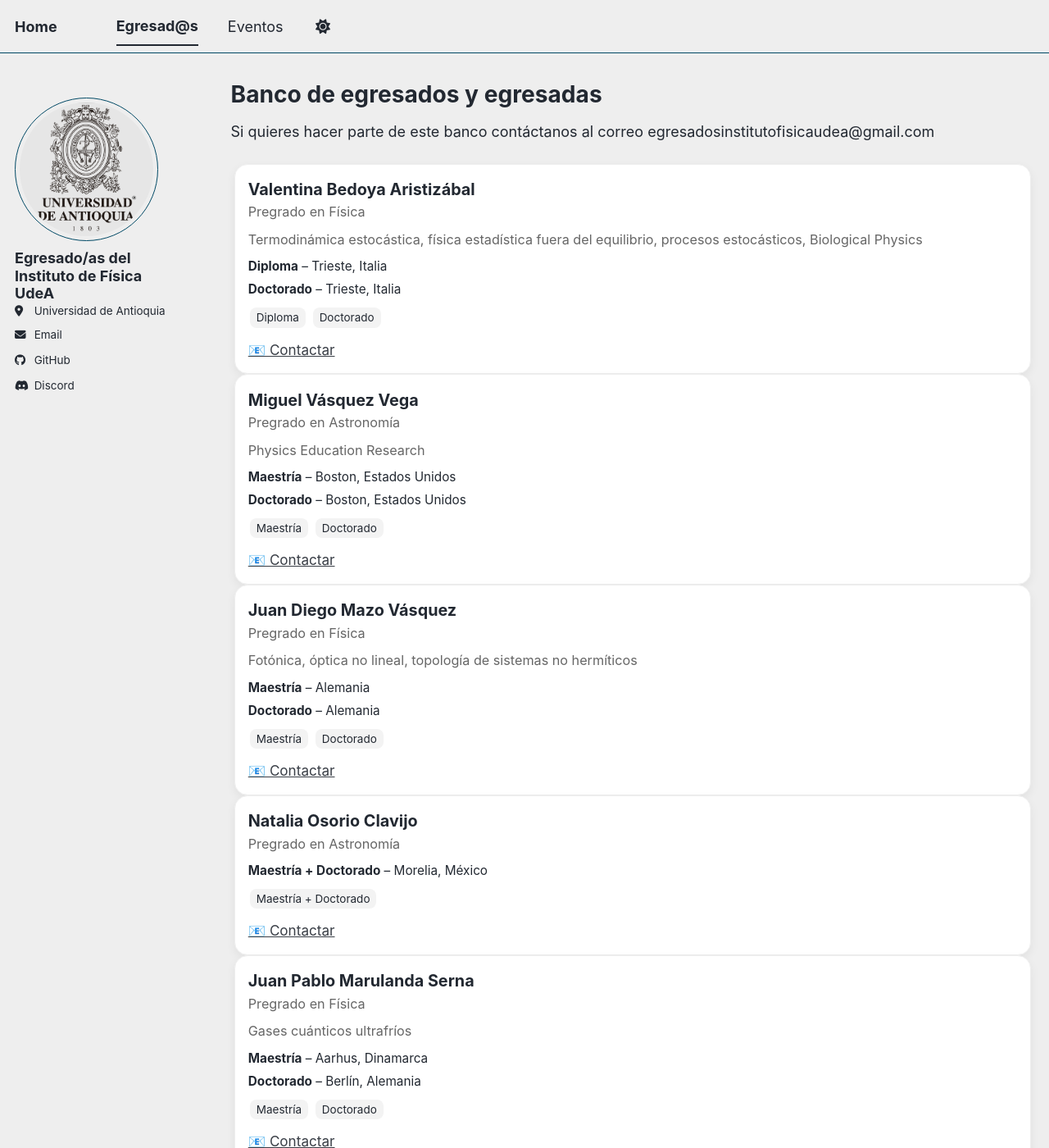
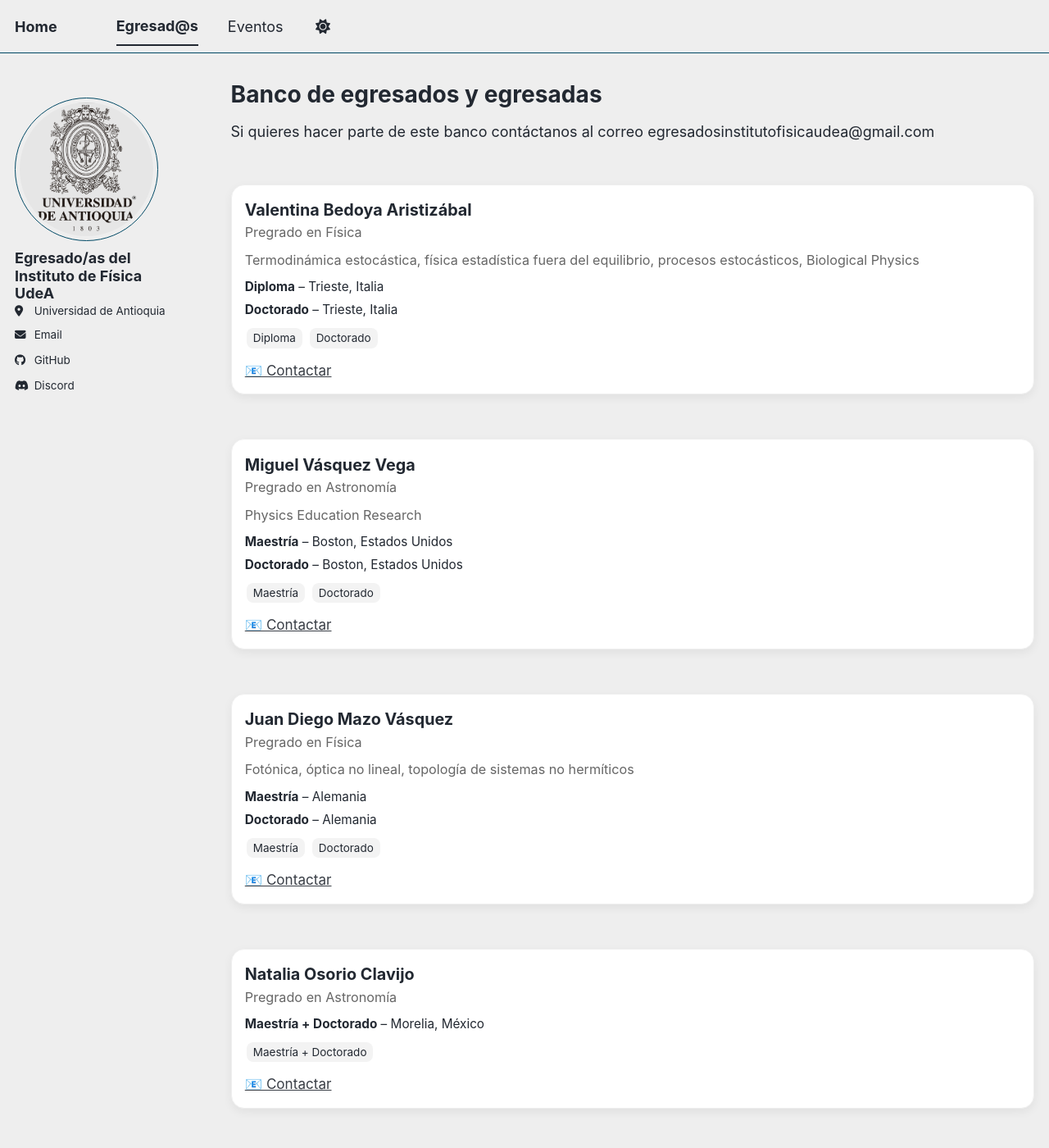
Before and after one commit to egresadosinstitutofisicaudea/egresadosinstitutofisicaudea.github.io, a Jekyll site: the page built from _pages/personas.md, in a window 1280 px wide and 1400 px high. Shown: the whole window at 82% size. Built offline with Jekyll 4.4.1, drawn with Linux system fonts in a browser that asks for light colours; a script bundle is joined from its source files by our own code; library files that are not in the unit come from our copies.

Commit message:
Update custom.html

```diff
--- a/_includes/head/custom.html
+++ b/_includes/head/custom.html
@@ -23,8 +23,8 @@
 ========================= */
 .grid-eventos {
   display: grid;
- /*grid-template-columns: repeat(auto-fill, minmax(300px, 1fr));*/
-  grid-template-columns: repeat(3, 1fr);
+ grid-template-columns: repeat(auto-fill, minmax(300px, 1fr));
+  /*grid-template-columns: repeat(3, 1fr);*/
   gap: 1.5rem;
 }
 
@@ -51,8 +51,9 @@
   /*grid-template-columns: repeat(auto-fill, minmax(300px, 1fr));*/
 @@ -78,6 +88,39 @@
   grid-template-columns: repeat(3, 1fr);
-  margin: 2px;
-  font-size: 0.75rem;
+  /*margin: 2px;*/
+  gap: 1.5rem;
+  /*font-size: 0.75rem;*/
 }
 
 .card-persona {
```
